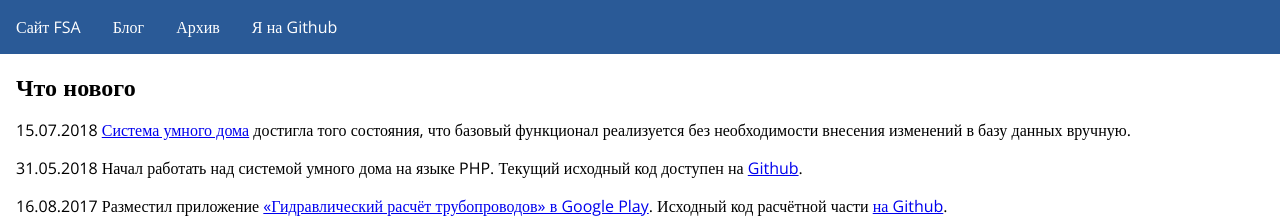
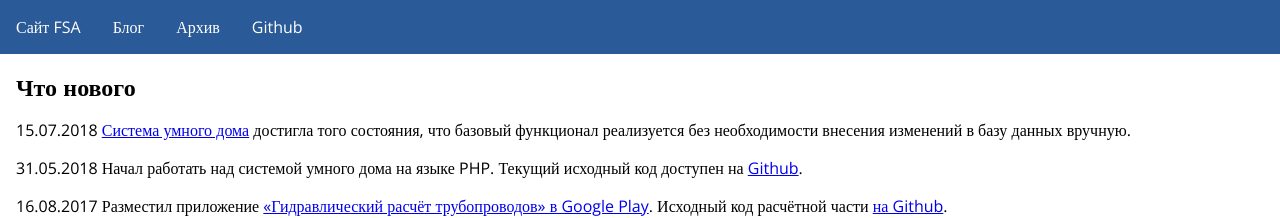
Before and after one commit to fsa/site, a Jekyll site: the page built from index.md, in a window 1280 px wide. Shown: the top 218 px of the page. Built offline with Jekyll 4.4.1, drawn with Linux system fonts in a browser that asks for light colours; our own code applies the rules of GitHub Pages for plain Markdown files.

Commit message:
Вернул название Github в меню.

```diff
--- a/_layouts/default.html
+++ b/_layouts/default.html
@@ -14,7 +14,7 @@
     <a href="/" class="listitem">Сайт FSA</a>
     <a href="/posts" class="listitem">Блог</a>
     <a href="/archive" class="listitem">Архив</a>
-    <a href="https://github.com/fsa/" class="listitem">Я на Github</a>
+    <a href="https://github.com/fsa/" class="listitem">Github</a>
 </nav>
 </header>
 <main>
```
